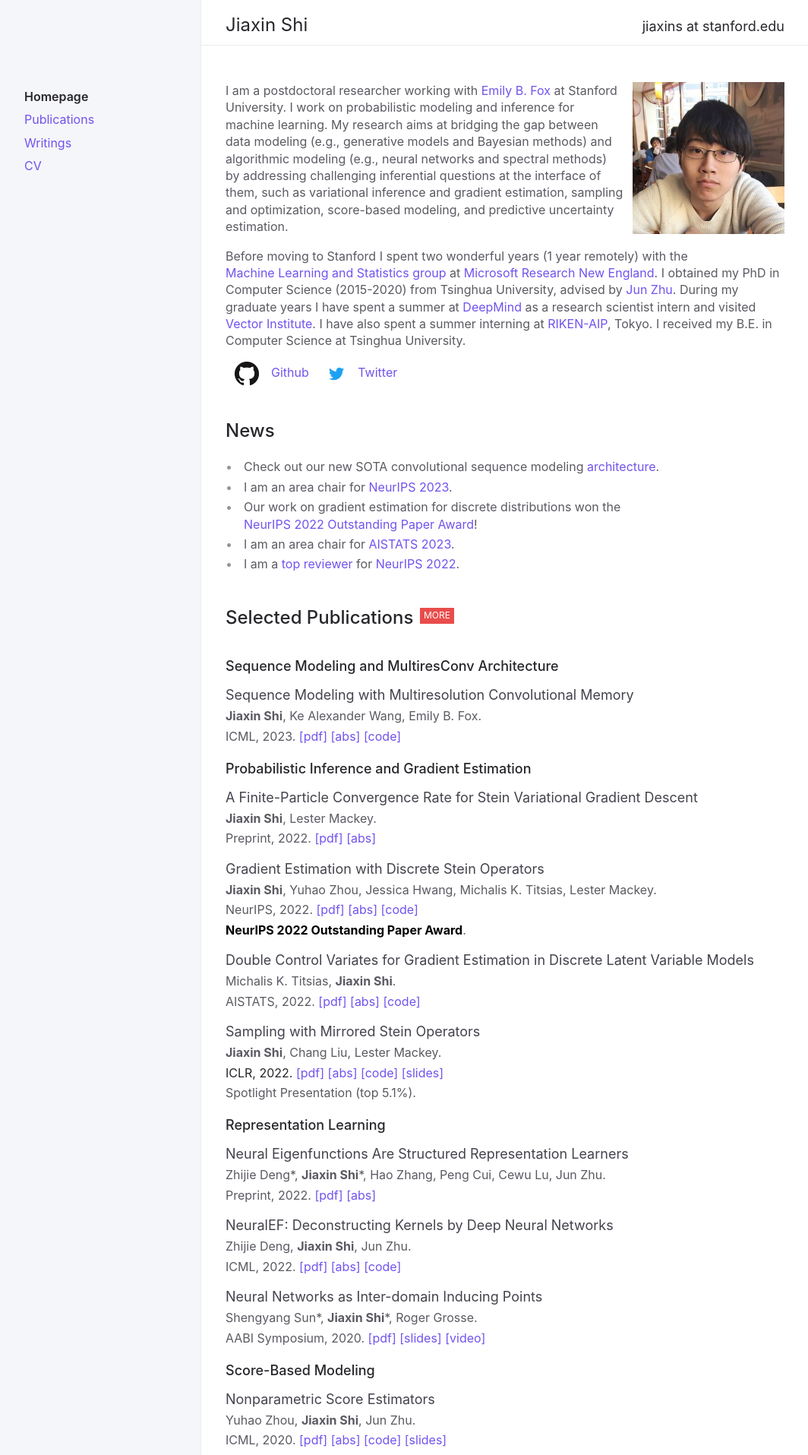
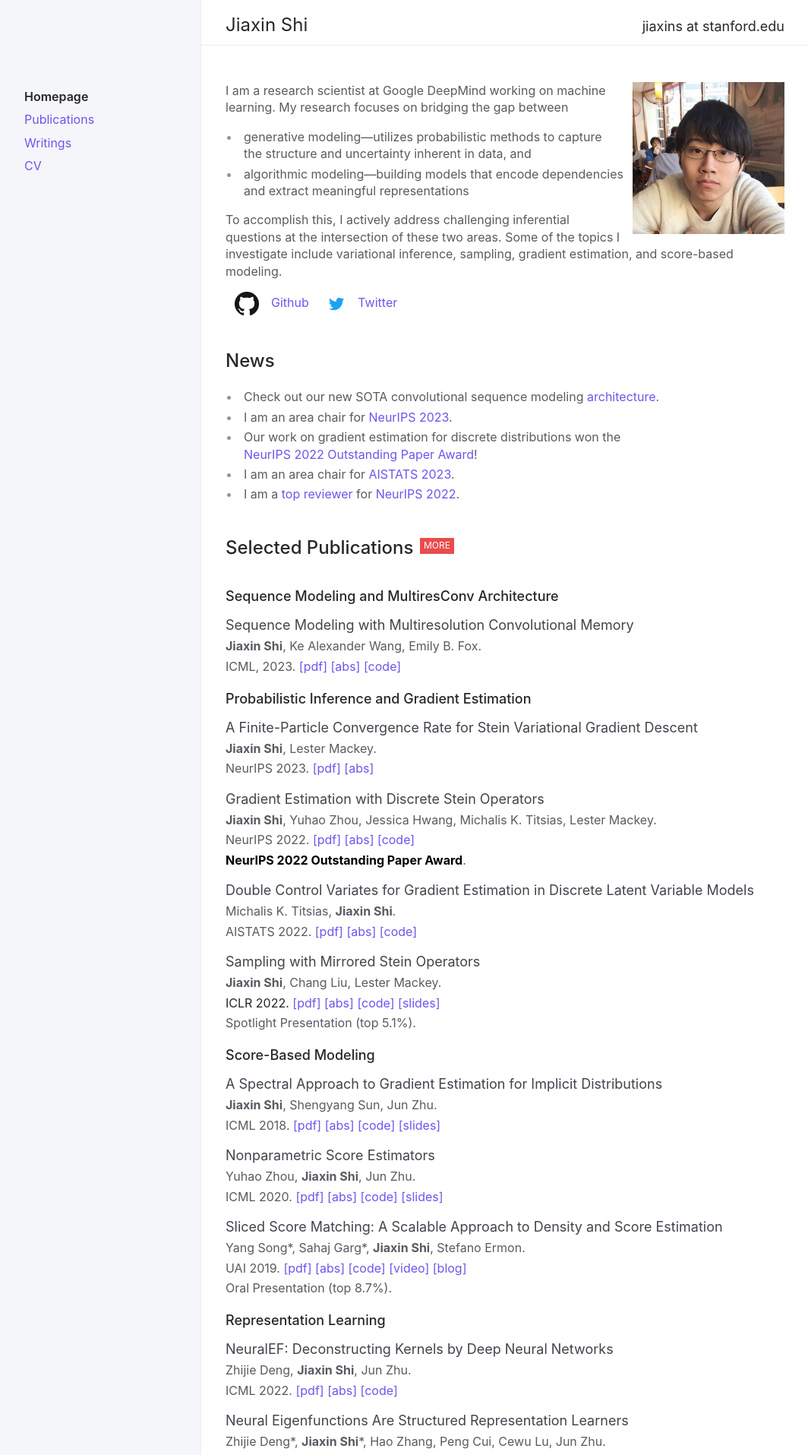
Before and after one commit to thjashin/thjashin.github.io, a Jekyll site: the page built from index.md, in a window 1280 px wide. Shown: the top 1915 px of the page at 76% size, without its empty margins (91-1155 px from the left). Built offline with Jekyll 4.4.1, drawn with Linux system fonts in a browser that asks for light colours; some of the changed text lies outside the part shown.

Commit message:
update homepage

```diff
--- a/index.md
+++ b/index.md
@@ -7,14 +7,22 @@ permalink: /
 
 <img style="width:200px;float:right;margin:0 0px 12px 12px" src="{{site.url}}/assets/images/jiaxin.jpg">
 
-I am a postdoctoral researcher working with [Emily B. Fox](https://statistics.stanford.edu/people/emily-b-fox) at Stanford University.
+I am a research scientist at Google DeepMind working on machine learning. My research focuses on bridging the gap between
+
+* generative modeling---utilizes probabilistic methods to capture the structure and uncertainty inherent in data, and
+* algorithmic modeling---building models that encode dependencies and extract meaningful representations
+
+To accomplish this, I actively address challenging inferential questions at the intersection of these two areas. Some of the topics I investigate include variational inference, sampling, gradient estimation, and score-based modeling.
 <!--
 I work on improving the algorithmic modeling and generative modeling capabilities of machine learning methods.
 -->
+<!--
 I work on probabilistic modeling and inference for machine learning.
 My research aims at bridging the gap between data modeling (e.g., generative models and Bayesian methods) and algorithmic modeling (e.g., neural networks and spectral methods) by addressing challenging inferential questions at the interface of them, such as variational inference and gradient estimation, sampling and optimization, score-based modeling, and predictive uncertainty estimation.
+-->
 <!-- I have worked on topics including approximate inference, Gaussian processes, kernel/spectral methods, generative models, and Bayesian neural networks.  -->
-
+<!--
+I was a postdoctoral researcher working with [Emily B. Fox](https://statistics.stanford.edu/people/emily-b-fox) at Stanford University.
 Before moving to Stanford I spent two wonderful years (1 year remotely) with the [Machine Learning and Statistics group](https://www.microsoft.com/en-us/research/theme/machine-learning-statistics/) at [Microsoft Research New England](https://www.microsoft.com/en-us/research/lab/microsoft-research-new-england/).
 I obtained my PhD in Computer Science (2015-2020) from Tsinghua University, advised by [Jun Zhu](http://ml.cs.tsinghua.edu.cn/~jun).
 During my graduate years I have spent a summer at [DeepMind](https://deepmind.com/) as a research scientist intern and visited [Vector Institute](https://vectorinstitute.ai/).
@@ -59,7 +67,7 @@ A Finite-Particle Convergence Rate for Stein Variational Gradient Descent
 {: .fs-5 .mb-1 .text-grey-dk-200}
 **Jiaxin Shi**, Lester Mackey.
 {: .mb-1}
-Preprint, 2022.
+NeurIPS 2023.
 [[pdf]](https://arxiv.org/pdf/2211.09721.pdf)
 [[abs]](https://arxiv.org/abs/2211.09721)
 
@@ -67,7 +75,7 @@ Gradient Estimation with Discrete Stein Operators
 {: .fs-5 .mb-1 .text-grey-dk-200}
 **Jiaxin Shi**, Yuhao Zhou, Jessica Hwang, Michalis K. Titsias, Lester Mackey.
 {: .mb-1}
-NeurIPS, 2022.
+NeurIPS 2022.
 [[pdf]](https://arxiv.org/pdf/2202.09497.pdf)
 [[abs]](https://arxiv.org/abs/2202.09497)
 [[code]](https://github.com/thjashin/rodeo)
@@ -78,7 +86,7 @@ Double Control Variates for Gradient Estimation in Discrete Latent Variable Mode
 {: .fs-5 .mb-1 .text-grey-dk-200}
 Michalis K. Titsias, **Jiaxin Shi**.
 {: .mb-1}
-AISTATS, 2022.
+AISTATS 2022.
 [[pdf]](https://arxiv.org/pdf/2111.05300.pdf)
 [[abs]](https://arxiv.org/abs/2111.05300)
 [[code]](https://github.com/thjashin/double-cv)
@@ -87,7 +95,7 @@ Sampling with Mirrored Stein Operators
 {: .fs-5 .mb-1 .text-grey-dk-200}
 **Jiaxin Shi**, Chang Liu, Lester Mackey.
 {: .mb-1}
-ICLR, 2022.
+ICLR 2022.
 [[pdf]](https://arxiv.org/pdf/2106.12506.pdf)
 [[abs]](https://arxiv.org/abs/2106.12506)
 [[code]](https://github.com/thjashin/mirror-stein-samplers)
@@ -95,7 +103,51 @@ ICLR, 2022.
 {: .mb-1 .text-grey-dk-300}
 Spotlight Presentation (top 5.1%).
 
+### Score-Based Modeling
+
+A Spectral Approach to Gradient Estimation for Implicit Distributions
+{: .fs-5 .mb-1 .text-grey-dk-200}
+**Jiaxin Shi**, Shengyang Sun, Jun Zhu.
+{: .mb-1}
+ICML 2018.
+[[pdf]](https://arxiv.org/pdf/1806.02925.pdf)
+[[abs]](https://arxiv.org/abs/1806.02925)
+[[code]](https://github.com/thjashin/spectral-stein-grad)
+[[slides]](http://ml.cs.tsinghua.edu.cn/~jiaxin/talks/ssge-icml-18.pdf)
+
+Nonparametric Score Estimators
+{: .fs-5 .mb-1 .text-grey-dk-200}
+Yuhao Zhou, **Jiaxin Shi**, Jun Zhu.
+{: .mb-1}
+ICML 2020.
+[[pdf]](https://arxiv.org/pdf/2005.10099)
+[[abs]](https://arxiv.org/abs/2005.10099)
+[[code]](https://github.com/miskcoo/kscore)
+[[slides]](http://ml.cs.tsinghua.edu.cn/~yuhao/slides/nonparametric%20score%20estimators,%20icml2020.pdf)
+
+Sliced Score Matching: A Scalable Approach to Density and Score Estimation
+{: .fs-5 .mb-1 .text-grey-dk-200}
+Yang Song\*, Sahaj Garg\*, **Jiaxin Shi**, Stefano Ermon.
+{: .mb-1}
+UAI 2019.
+[[pdf]](https://arxiv.org/pdf/1905.07088)
+[[abs]](https://arxiv.org/abs/1905.07088)
+[[code]](https://github.com/ermongroup/sliced_score_matching)
+[[video]](https://www.youtube.com/watch?v=lapaQrdYIWg)
+[[blog]](https://ermongroup.github.io/blog/ssm/)
+{: .mb-1}
+Oral Presentation (top 8.7%).
+
 ### Representation Learning
+
+NeuralEF: Deconstructing Kernels by Deep Neural Networks
+{: .fs-5 .mb-1 .text-grey-dk-200}
+Zhijie Deng, **Jiaxin Shi**, Jun Zhu.
+{: .mb-1}
+ICML 2022.
+[[pdf]](https://arxiv.org/pdf/2205.00165.pdf)
+[[abs]](https://arxiv.org/abs/2205.00165)
+[[code]](https://github.com/thudzj/NeuralEigenFunction)
 
 Neural Eigenfunctions Are Structured Representation Learners
 {: .fs-5 .mb-1 .text-grey-dk-200}
@@ -106,15 +158,6 @@ Preprint, 2022.
 [[abs]](https://arxiv.org/abs/2210.12637)
 <!-- [[code]](https://github.com/thudzj/NeuralEigenFunction) -->
 
-NeuralEF: Deconstructing Kernels by Deep Neural Networks
-{: .fs-5 .mb-1 .text-grey-dk-200}
-Zhijie Deng, **Jiaxin Shi**, Jun Zhu.
-{: .mb-1}
-ICML, 2022.
-[[pdf]](https://arxiv.org/pdf/2205.00165.pdf)
-[[abs]](https://arxiv.org/abs/2205.00165)
-[[code]](https://github.com/thudzj/NeuralEigenFunction)
-
 Neural Networks as Inter-domain Inducing Points
 {: .fs-5 .mb-1 .text-grey-dk-200}
 Shengyang Sun\*, **Jiaxin Shi**\*, Roger Grosse.
@@ -123,41 +166,6 @@ AABI Symposium, 2020.
 [[pdf]](https://openreview.net/pdf?id=NgqYp7sAW6t)
 [[slides]](http://thjashin.github.io/talks/nn-as-sparse-gp.pdf)
 [[video]](https://www.youtube.com/watch?v=y29G0aRshy0&t=2s)
-
-### Score-Based Modeling
-
-Nonparametric Score Estimators
-{: .fs-5 .mb-1 .text-grey-dk-200}
-Yuhao Zhou, **Jiaxin Shi**, Jun Zhu.
-{: .mb-1}
-ICML, 2020.
-[[pdf]](https://arxiv.org/pdf/2005.10099)
-[[abs]](https://arxiv.org/abs/2005.10099)
-[[code]](https://github.com/miskcoo/kscore)
-[[slides]](http://ml.cs.tsinghua.edu.cn/~yuhao/slides/nonparametric%20score%20estimators,%20icml2020.pdf)
-
-Sliced Score Matching: A Scalable Approach to Density and Score Estimation
-{: .fs-5 .mb-1 .text-grey-dk-200}
-Yang Song\*, Sahaj Garg\*, **Jiaxin Shi**, Stefano Ermon.
-{: .mb-1}
-UAI, 2019.
-[[pdf]](https://arxiv.org/pdf/1905.07088)
-[[abs]](https://arxiv.org/abs/1905.07088)
-[[code]](https://github.com/ermongroup/sliced_score_matching)
-[[video]](https://www.youtube.com/watch?v=lapaQrdYIWg)
-[[blog]](https://ermongroup.github.io/blog/ssm/)
-{: .mb-1}
-Oral Presentation (top 8.7%).
-
-A Spectral Approach to Gradient Estimation for Implicit Distributions
-{: .fs-5 .mb-1 .text-grey-dk-200}
-**Jiaxin Shi**, Shengyang Sun, Jun Zhu.
-{: .mb-1}
-ICML, 2018.
-[[pdf]](https://arxiv.org/pdf/1806.02925.pdf)
-[[abs]](https://arxiv.org/abs/1806.02925)
-[[code]](https://github.com/thjashin/spectral-stein-grad)
-[[slides]](http://ml.cs.tsinghua.edu.cn/~jiaxin/talks/ssge-icml-18.pdf)
 
 ### Predictive Uncertainty Estimation
 
```
Also changed, not shown: other parts of index.md (+2 -2 lines), publications.md (+8 -8 lines).
